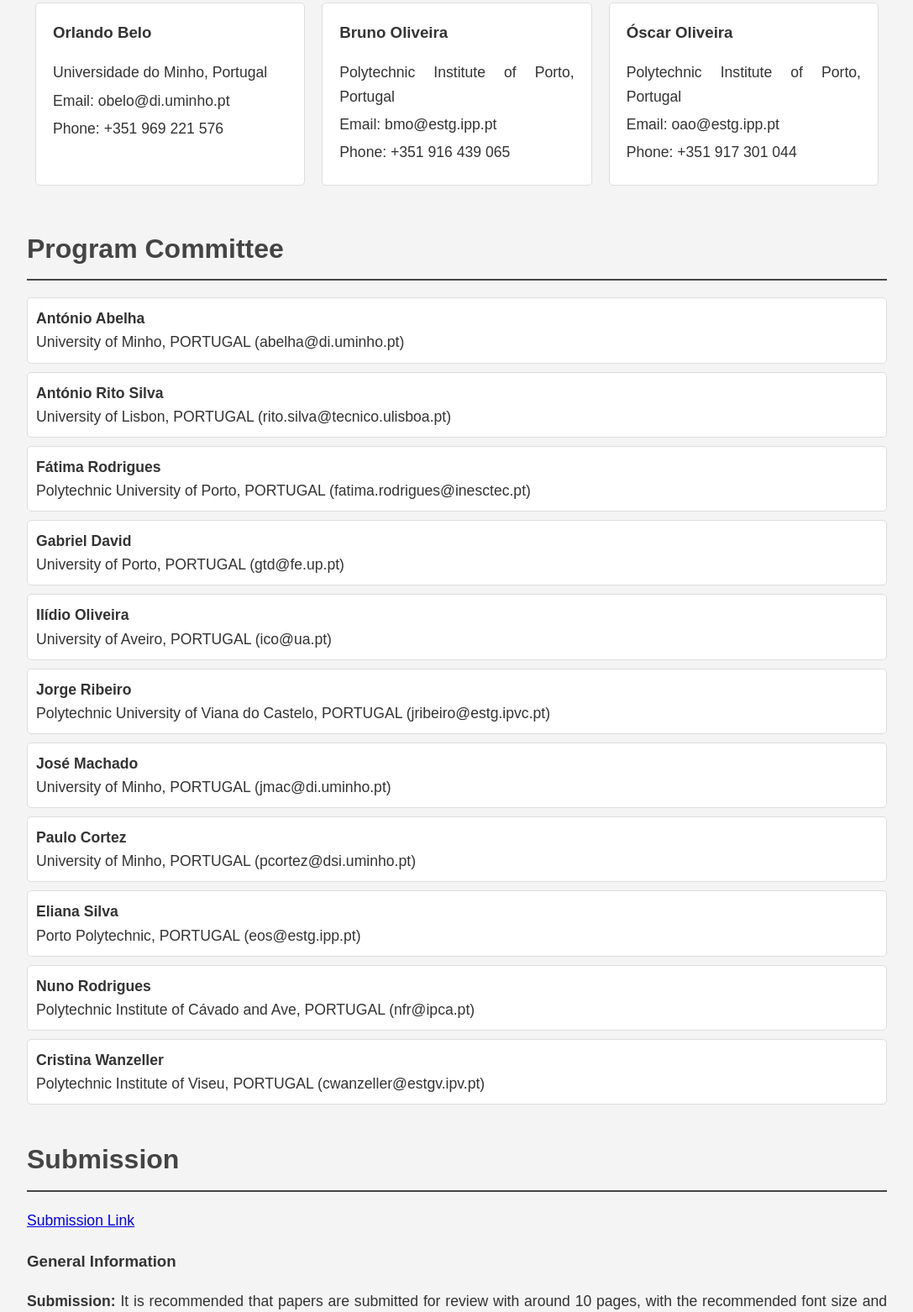
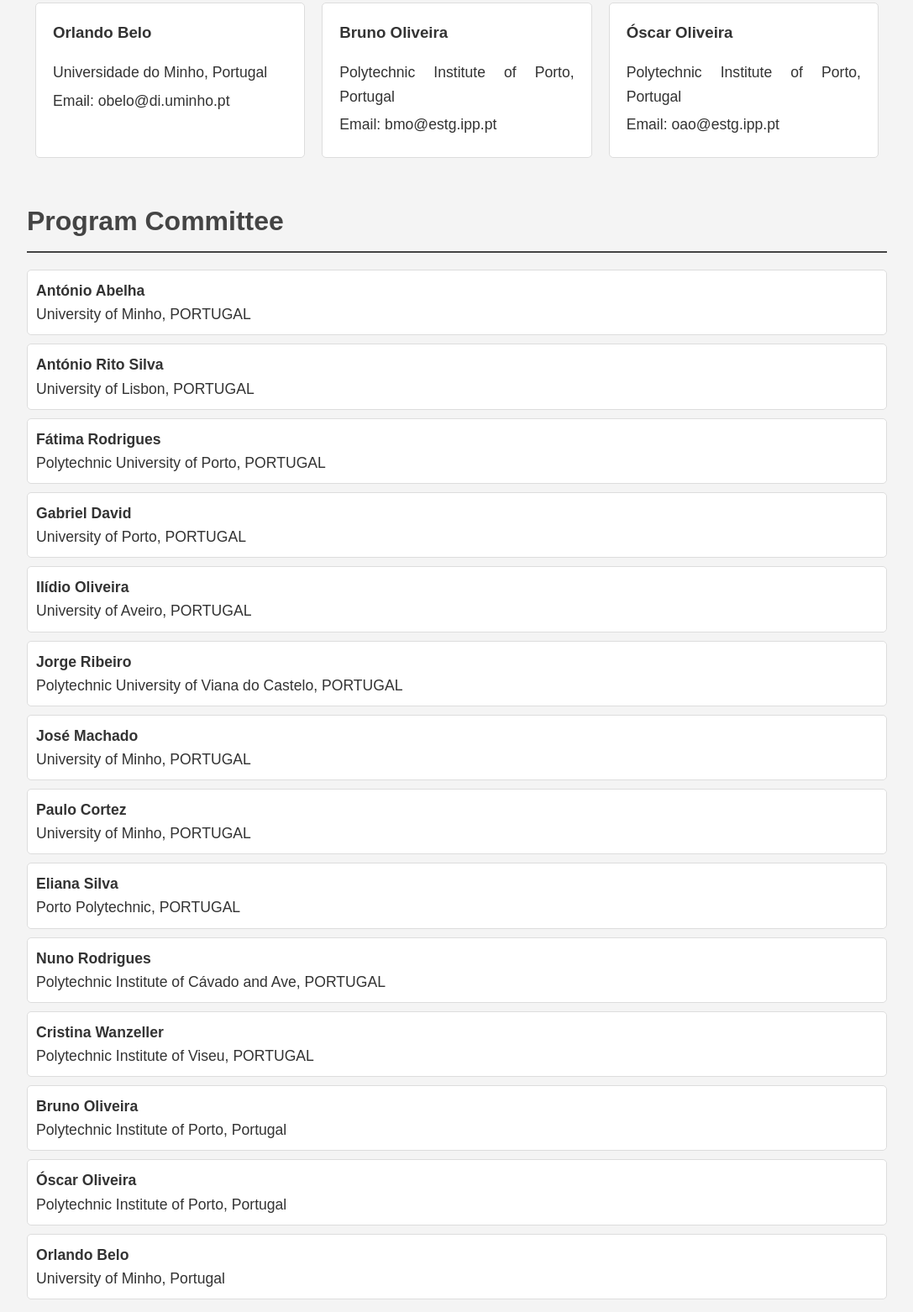
Before and after one commit to BI-DEMT/bi-demt.github.io, a plain HTML site: page index.html in a window 1280 px wide. Shown: the part 2203-3765 px from the top of the page at 84% size, without its empty margins (96-1183 px from the left). Drawn offline with Linux system fonts and the light colour scheme.

Commit message:
Update Programm commitee

```diff
--- a/index.html
+++ b/index.html
@@ -221,19 +221,16 @@
                 <h3>Orlando Belo</h3>
                 <p>Universidade do Minho, Portugal</p>
                 <p>Email: obelo@di.uminho.pt</p>
-                <p>Phone: +351 969 221 576</p>
             </div>
             <div>
                 <h3>Bruno Oliveira</h3>
                 <p>Polytechnic Institute of Porto, Portugal</p>
                 <p>Email: bmo@estg.ipp.pt</p>
-                <p>Phone: +351 916 439 065</p>
             </div>
             <div>
                 <h3>Óscar Oliveira</h3>
                 <p>Polytechnic Institute of Porto, Portugal</p>
                 <p>Email: oao@estg.ipp.pt</p>
-                <p>Phone: +351 917 301 044</p>
             </div>
         </div>
     </section>
@@ -243,17 +240,20 @@
         <h2>Program Committee</h2>
         <div class="program-committee">
             <ul>
-                <li><strong>António Abelha</strong> University of Minho, PORTUGAL (abelha@di.uminho.pt)</li>
-                <li><strong>António Rito Silva</strong> University of Lisbon, PORTUGAL (rito.silva@tecnico.ulisboa.pt)</li>
-                <li><strong>Fátima Rodrigues</strong> Polytechnic University of Porto, PORTUGAL (fatima.rodrigues@inesctec.pt)</li>
-                <li><strong>Gabriel David</strong> University of Porto, PORTUGAL (gtd@fe.up.pt)</li>
-                <li><strong>Ilídio Oliveira</strong> University of Aveiro, PORTUGAL (ico@ua.pt)</li>
-                <li><strong>Jorge Ribeiro</strong> Polytechnic University of Viana do Castelo, PORTUGAL (jribeiro@estg.ipvc.pt)</li>
-                <li><strong>José Machado</strong> University of Minho, PORTUGAL (jmac@di.uminho.pt)</li>
-                <li><strong>Paulo Cortez</strong> University of Minho, PORTUGAL (pcortez@dsi.uminho.pt)</li>
-                <li><strong>Eliana Silva</strong> Porto Polytechnic, PORTUGAL (eos@estg.ipp.pt)</li>
-                <li><strong>Nuno Rodrigues</strong> Polytechnic Institute of Cávado and Ave, PORTUGAL (nfr@ipca.pt)</li>
-                <li><strong>Cristina Wanzeller</strong> Polytechnic Institute of Viseu, PORTUGAL (cwanzeller@estgv.ipv.pt)</li>
+                <li><strong>António Abelha</strong> University of Minho, PORTUGAL</li>
+                <li><strong>António Rito Silva</strong> University of Lisbon, PORTUGAL</li>
+                <li><strong>Fátima Rodrigues</strong> Polytechnic University of Porto, PORTUGAL</li>
+                <li><strong>Gabriel David</strong> University of Porto, PORTUGAL</li>
+                <li><strong>Ilídio Oliveira</strong> University of Aveiro, PORTUGAL</li>
+                <li><strong>Jorge Ribeiro</strong> Polytechnic University of Viana do Castelo, PORTUGAL</li>
+                <li><strong>José Machado</strong> University of Minho, PORTUGAL</li>
+                <li><strong>Paulo Cortez</strong> University of Minho, PORTUGAL</li>
+                <li><strong>Eliana Silva</strong> Porto Polytechnic, PORTUGAL</li>
+                <li><strong>Nuno Rodrigues</strong> Polytechnic Institute of Cávado and Ave, PORTUGAL</li>
+                <li><strong>Cristina Wanzeller</strong> Polytechnic Institute of Viseu, PORTUGAL</li>
+                <li><strong>Bruno Oliveira</strong> Polytechnic Institute of Porto, Portugal</li>
+                <li><strong>Óscar Oliveira</strong> Polytechnic Institute of Porto, Portugal</li>
+                <li><strong>Orlando Belo</strong> University of Minho, Portugal</li>
             </ul>
         </div>
     </section>
```
